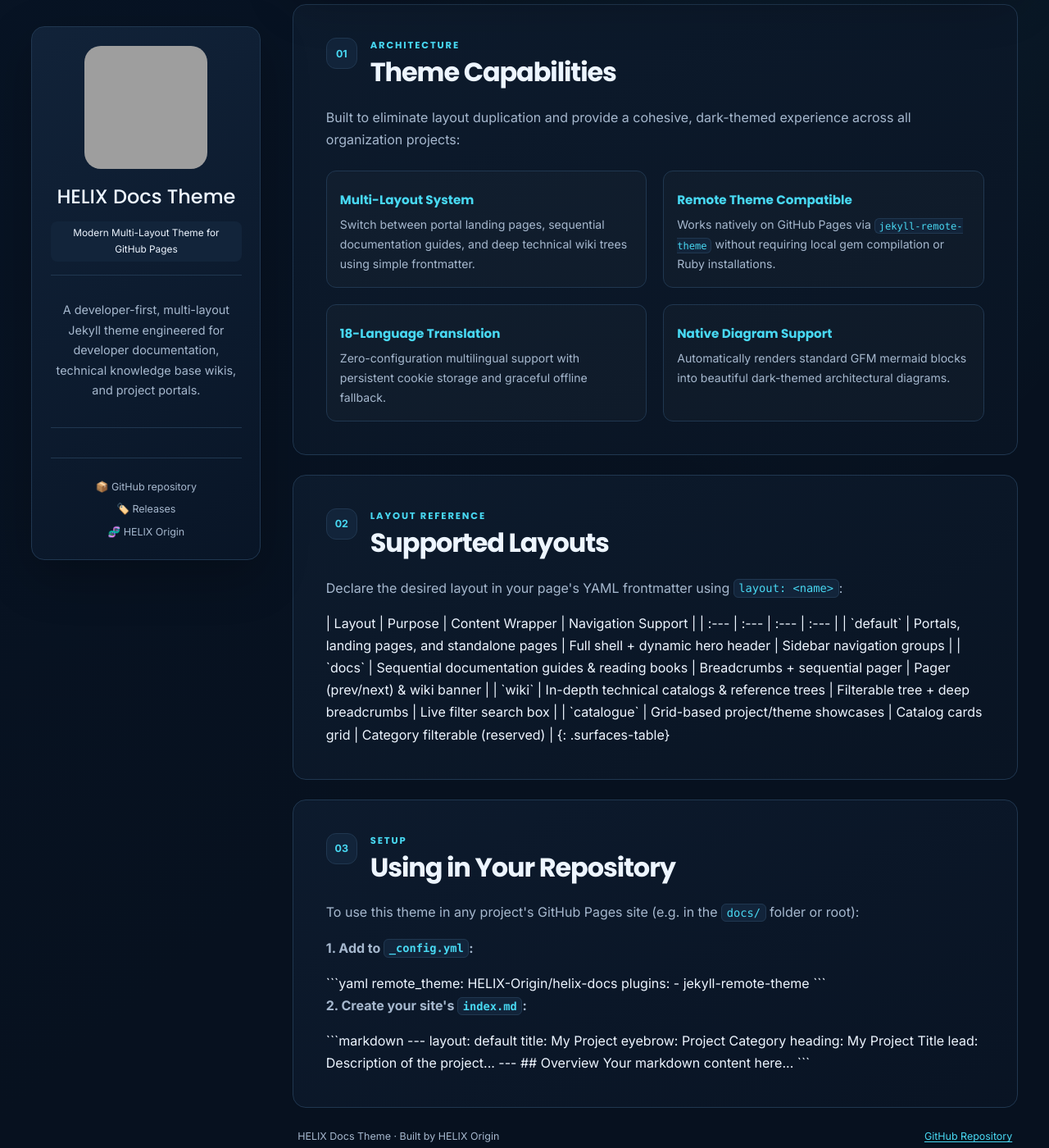
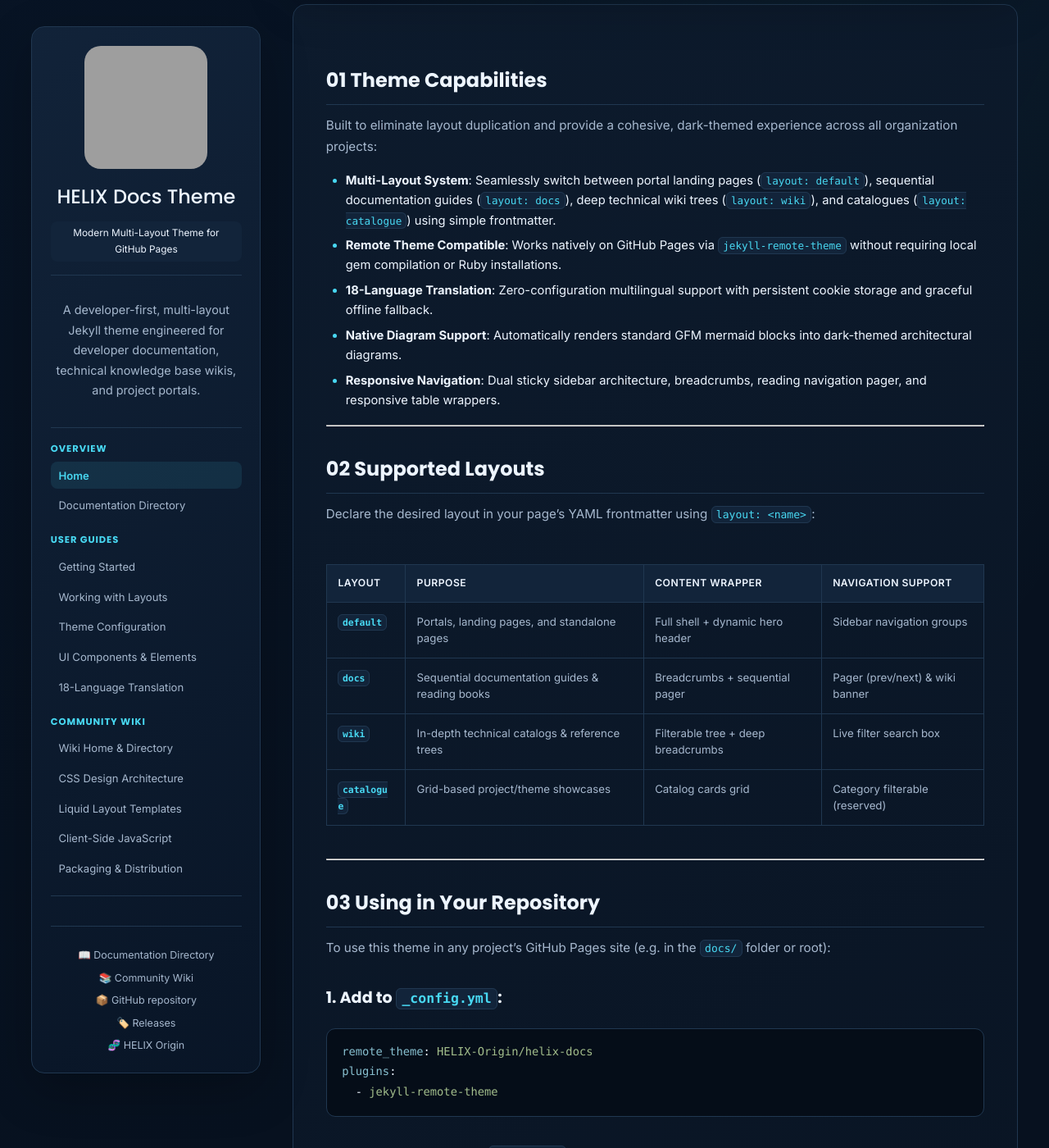
Before and after one commit to HELIX-Origin/helix-docs, a Jekyll site: the page built from index.md, in a window 1280 px wide and 1400 px high, scrolled down 776 px. Shown: the whole window at 82% size. Built offline with Jekyll 4.4.1, drawn with Linux system fonts in a browser that asks for light colours; some of the changed text lies outside the part shown; grey boxes are pictures that could not be loaded.

Commit message:
Fix markdown rendering, add collections, and configure navigation

````diff
--- a/_config.yml
+++ b/_config.yml
@@ -22,12 +22,22 @@ kramdown:
   input: GFM
   hard_wrap: false
   auto_ids: true
+  parse_block_html: true
   syntax_highlighter: rouge
   syntax_highlighter_opts:
     default_lang: yaml
     guess_lang: true
     line_numbers: false
     wrap: true
+
+# Jekyll Collections Registration
+collections:
+  docs:
+    output: true
+    permalink: /docs/:path/
+  wiki:
+    output: true
+    permalink: /wiki/:path/
 
 plugins:
   - jekyll-relative-links
@@ -38,8 +48,41 @@ plugins:
   - jekyll-feed
   - jekyll-seo-tag
 
+relative_links:
+  enabled: true
+  collections: true
+
+optional_front_matter:
+  remove_originals: true
+
+titles_from_headings:
+  enabled: true
+  strip_title: true
+  collections: true
+
 defaults:
   - scope:
       path: ""
     values:
       layout: default
+      comments: false
+
+  - scope:
+      path: "index.md"
+    values:
+      layout: default
+      page_class: page--home
+
+  - scope:
+      type: docs
+    values:
+      layout: docs
+      page_class: page--doc
+      section: docs
+
+  - scope:
+      type: wiki
+    values:
+      layout: wiki
+      page_class: page--wiki
+      section: wiki
--- /dev/null
+++ b/_data/navigation.yml
@@ -0,0 +1,32 @@
+- section: Overview
+  pages:
+    - title: Home
+      path: index.md
+    - title: Documentation Directory
+      path: _docs/index.md
+
+- section: User Guides
+  pages:
+    - title: Getting Started
+      path: _docs/getting-started.md
+    - title: Working with Layouts
+      path: _docs/layouts.md
+    - title: Theme Configuration
+      path: _docs/configuration.md
+    - title: UI Components & Elements
+      path: _docs/components.md
+    - title: 18-Language Translation
+      path: _docs/multilingual.md
+
+- section: Community Wiki
+  pages:
+    - title: Wiki Home & Directory
+      path: _wiki/index.md
+    - title: CSS Design Architecture
+      path: _wiki/css-architecture.md
+    - title: Liquid Layout Templates
+      path: _wiki/layout-templates.md
+    - title: Client-Side JavaScript
+      path: _wiki/javascript-modules.md
+    - title: Packaging & Distribution
+      path: _wiki/gem-packaging.md
--- /dev/null
+++ b/_docs/components.md
@@ -0,0 +1,46 @@
+---
+layout: docs
+title: UI Components & Elements
+eyebrow: User Guides
+heading: UI Components & Elements
+lead: Learn how to leverage built-in Markdown elements, cards, notices, and Mermaid diagrams.
+---
+
+## 📊 Standard Markdown Tables
+
+Tables are automatically styled with rounded borders, dark header panels, and responsive overflow wrappers:
+
+| Feature | Support | Description |
+| :--- | :--- | :--- |
+| **GFM Syntax** | Native | Standard pipe-delimited Markdown tables |
+| **Responsive Wrap** | Automatic | Auto-wrapped in `.table-wrap` for mobile devices |
+| **Theme Highlights** | Built-in | Alternating row backgrounds and accent headers |
+
+---
+
+## 📝 Callout Notices
+
+Use blockquotes or notice blocks to emphasize critical information:
+
+> **Note:** Blockquotes in helix-docs are highlighted with accent borders and dark panel backgrounds.
+
+```html
+<div class="notice">
+  <p><strong>Important:</strong> Custom callout box for alerts and warnings.</p>
+</div>
+```
+
+---
+
+## 🧜‍♀️ Mermaid Architecture Diagrams
+
+Embed architecture diagrams using fenced code blocks with language `mermaid`:
+
+```mermaid
+graph TD
+    Client["Client Browser"] --> CDN["GitHub Pages"]
+    CDN --> Theme["helix-docs Theme"]
+    Theme --> Default["default.html"]
+    Theme --> Docs["docs.html"]
+    Theme --> Wiki["wiki.html"]
+```
--- /dev/null
+++ b/_docs/configuration.md
@@ -0,0 +1,77 @@
+---
+layout: docs
+title: Theme Configuration
+eyebrow: User Guides
+heading: Theme Configuration Reference
+lead: A complete reference for configuring _config.yml, registering collections, and setting defaults.
+---
+
+## ⚙️ Configuration Schema
+
+A typical `_config.yml` using `helix-docs` includes identity settings, collection definitions, and cascade defaults:
+
+```yaml
+# Site Identity & Canonical URLs
+title: My Docs
+tagline: Developer Documentation
+description: "Documentation and reference wiki for my project."
+url: "https://my-org.github.io"
+baseurl: "/my-project"
+repository: "my-org/my-project"
+github_username: "my-org"
+
+# Theme Declaration
+remote_theme: HELIX-Origin/helix-docs
+
+# Markdown Engine
+markdown: kramdown
+kramdown:
+  input: GFM
+  hard_wrap: false
+  auto_ids: true
+  parse_block_html: true
+  syntax_highlighter: rouge
+
+# Collections
+collections:
+  docs:
+    output: true
+    permalink: /docs/:path/
+  wiki:
+    output: true
+    permalink: /wiki/:path/
+
+# Plugins
+plugins:
+  - jekyll-remote-theme
+  - jekyll-relative-links
+  - jekyll-optional-front-matter
+  - jekyll-titles-from-headings
+  - jekyll-default-layout
+  - jekyll-sitemap
+
+# Cascade Defaults
+defaults:
+  - scope:
+      path: ""
+    values:
+      layout: default
+
+  - scope:
+      path: "index.md"
+    values:
+      layout: default
+      page_class: page--home
+
+  - scope:
+      type: docs
+    values:
+      layout: docs
+      page_class: page--doc
+
+  - scope:
+      type: wiki
+    values:
+      layout: wiki
+      page_class: page--wiki
+```
--- /dev/null
+++ b/_docs/getting-started.md
@@ -0,0 +1,50 @@
+---
+layout: docs
+title: Getting Started
+eyebrow: User Guides
+heading: Getting Started with helix-docs
+lead: Learn how to connect helix-docs to any GitHub repository in less than two minutes.
+---
+
+## 🚀 Quick Setup (Remote Theme)
+
+The easiest and recommended way to use `helix-docs` is via `jekyll-remote-theme`. This requires no Ruby installations or build dependencies.
+
+### Step 1: Add Theme to `_config.yml`
+
+In your repository root or `docs/` folder, add the following to `_config.yml`:
+
+```yaml
+remote_theme: HELIX-Origin/helix-docs
+
+plugins:
+  - jekyll-remote-theme
+```
+
+### Step 2: Create `index.md`
+
+Create an `index.md` file using standard GitHub Flavored Markdown:
+
+```markdown
+---
+layout: default
+title: My Project
+eyebrow: Documentation Portal
+heading: Welcome to My Project
+lead: A clean and fast open-source library.
+---
+
+## Overview
+
+Welcome to the documentation for my project!
+```
+
+### Step 3: Enable GitHub Pages
+
+In your GitHub repository settings:
+1. Navigate to **Settings** → **Pages**.
+2. Under **Build and deployment**, select **Deploy from a branch**.
+3. Choose the branch (`main` or `gh-pages`) and folder (`/` or `/docs`).
+4. Click **Save**.
+
+Your documentation site will be compiled by Jekyll using `helix-docs` automatically!
--- /dev/null
+++ b/_docs/index.md
@@ -0,0 +1,21 @@
+---
+layout: docs
+title: Documentation Directory
+eyebrow: User Guides
+heading: Theme Documentation Directory
+lead: Comprehensive guides for installing, configuring, and building multi-layout documentation sites with helix-docs.
+---
+
+## User Guides
+
+- [**Getting Started**]({{ '/docs/getting-started/' | relative_url }}) — Quick start guide for using `helix-docs` as a remote theme on GitHub Pages or locally via RubyGems.
+- [**Working with Layouts**]({{ '/docs/layouts/' | relative_url }}) — Detailed walkthrough of the four supported layouts: `default`, `docs`, `wiki`, and `catalogue`.
+- [**Theme Configuration**]({{ '/docs/configuration/' | relative_url }}) — Complete reference of `_config.yml` keys, collection settings, and cascade defaults.
+- [**UI Components & Elements**]({{ '/docs/components/' | relative_url }}) — Using responsive cards, tables, callout notices, button groups, and Mermaid diagrams.
+- [**18-Language Translation**]({{ '/docs/multilingual/' | relative_url }}) — Configuring and customizing the Google Translate integration and persistent cookie system.
+
+---
+
+## Community Wiki
+
+Looking for deep technical internals, CSS design tokens, or Liquid layout schemas? Explore our [**Technical Wiki Directory**]({{ '/wiki/' | relative_url }}).
--- /dev/null
+++ b/_docs/layouts.md
@@ -0,0 +1,79 @@
+---
+layout: docs
+title: Working with Layouts
+eyebrow: User Guides
+heading: Working with Layouts
+lead: Explore the four built-in layouts and learn how to declare them in your page frontmatter.
+---
+
+## 🎨 Supported Layouts
+
+`helix-docs` supports four layouts designed for developer documentation, knowledge bases, and project portals:
+
+| Layout | Frontmatter | Primary Use Case |
+| :--- | :--- | :--- |
+| **Default** | `layout: default` | Portal home pages (`index.md`), landing pages, standalone articles |
+| **Docs** | `layout: docs` | Sequential user guides, tutorials, reading manuals in `_docs/` |
+| **Wiki** | `layout: wiki` | Deep technical knowledge bases, API catalogs, topic trees in `_wiki/` |
+| **Catalogue** | `layout: catalogue` | Grid-based showcases for projects, plugins, or theme variants |
+
+---
+
+## 1. Default Layout (`default`)
+
+The `default` layout provides a sticky brand sidebar, a top navigation bar, Google Translate, and a hero header driven by frontmatter variables:
+
+```markdown
+---
+layout: default
+title: Page Title
+eyebrow: Category Label
+heading: Primary Headline
+lead: Explanatory lead paragraph...
+header_actions:
+  - title: Get Started
+    url: /docs/getting-started/
+    class: button--primary
+---
+```
+
+---
+
+## 2. Docs Layout (`docs`)
+
+The `docs` layout is optimized for reading sequential documentation:
+- Breadcrumb navigation path
+- Section grouping from `_data/navigation.yml`
+- Reading navigation pager (**← Previous** and **Next →**)
+- Edit on GitHub link
+
+```markdown
+---
+layout: docs
+title: Getting Started
+eyebrow: User Guides
+---
+```
+
+---
+
+## 3. Wiki Layout (`wiki`)
+
+The `wiki` layout provides a Just-the-docs style knowledge base experience:
+- Interactive live search filter input
+- Multi-tier topic hierarchy tree
+- Deep breadcrumbs
+
+```markdown
+---
+layout: wiki
+title: CSS Architecture
+eyebrow: Technical Reference
+---
+```
+
+---
+
+## 4. Catalogue Layout (`catalogue`)
+
+The `catalogue` layout is reserved for card grids displaying project collections, theme previews, or downloadable packages.
--- /dev/null
+++ b/_docs/multilingual.md
@@ -0,0 +1,38 @@
+---
+layout: docs
+title: 18-Language Translation
+eyebrow: User Guides
+heading: Multilingual Translation Engine
+lead: Zero-configuration Google Translate dropdown with persistent cookie state and graceful degradation.
+---
+
+## 🌐 Supported Languages
+
+`helix-docs` supports 18 languages configured out of the box via `_data/languages.yml`:
+
+| Code | Language | Native Label |
+| :--- | :--- | :--- |
+| `en` | English | English |
+| `ja` | Japanese | 日本語 |
+| `zh-CN` | Chinese (Simplified) | 简体中文 |
+| `zh-TW` | Chinese (Traditional) | 繁體中文 |
+| `ko` | Korean | 한국어 |
+| `es` | Spanish | Español |
+| `fr` | French | Français |
+| `de` | German | Deutsch |
+| `ru` | Russian | Русский |
+| `pt` | Portuguese | Português |
+| `it` | Italian | Italiano |
+| `th` | Thai | ไทย |
+| `vi` | Vietnamese | Tiếng Việt |
+| `id` | Indonesian | Bahasa Indonesia |
+| `pl` | Polish | Polski |
+| `nl` | Dutch | Nederlands |
+| `tr` | Turkish | Türkçe |
+| `ar` | Arabic | العربية |
+
+---
+
+## 🍪 Persistent Cookie Storage
+
+When a user selects a language from the dropdown, the selection is saved to the `googtrans` cookie, persisting across page loads and sub-paths automatically.
--- a/_layouts/default.html
+++ b/_layouts/default.html
@@ -43,15 +43,34 @@
         {%- if site.data.navigation %}
         <nav class="docs-nav" aria-label="Documentation pages">
           {%- for group in site.data.navigation %}
-          {%- assign group_pages = group.pages | where_exp: "entry", "site_paths contains entry.path" %}
-          {%- if group_pages.size > 0 %}
+          {%- if group.pages.size > 0 %}
           <div class="docs-nav-group">
             <h2 class="docs-nav-heading">{{ group.section }}</h2>
             <ul>
-              {%- for entry in group_pages %}
+              {%- for entry in group.pages %}
               {%- assign entry_doc = all_site_docs | where: "path", entry.path | first -%}
-              {%- assign entry_url = entry_doc.url | default: entry.path | relative_url -%}
-              <li><a href="{{ entry_url }}"{% if entry.path == page.path %} class="active" aria-current="page"{% endif %}>{{ entry.title | escape }}</a></li>
+              {%- if entry_doc == nil -%}
+                {%- for d in all_site_docs -%}
+                  {%- if d.path == entry.path or d.relative_path == entry.path or d.url == entry.path or d.url == entry.url -%}
+                    {%- assign entry_doc = d -%}
+                    {%- break -%}
+                  {%- endif -%}
+                {%- endfor -%}
+              {%- endif -%}
+              {%- if entry_doc -%}
+                {%- assign entry_url = entry_doc.url | relative_url -%}
+              {%- elsif entry.url -%}
+                {%- assign entry_url = entry.url | relative_url -%}
+              {%- elsif entry.path -%}
+                {%- assign entry_url = entry.path | remove: ".md" | remove_first: "_" | prepend: "/" | relative_url -%}
+              {%- else -%}
+                {%- assign entry_url = "#" -%}
+              {%- endif -%}
+              {%- assign is_active = false -%}
+              {%- if entry.path == page.path or entry_url == page.url or (entry_doc and page.url == entry_doc.url) -%}
+                {%- assign is_active = true -%}
+              {%- endif -%}
+              <li><a href="{{ entry_url }}"{% if is_active %} class="active" aria-current="page"{% endif %}>{{ entry.title | escape }}</a></li>
               {%- endfor %}
             </ul>
           </div>
@@ -62,14 +81,14 @@
         <div class="separator" aria-hidden="true"></div>
         {%- endif %}
 
-        <div class="sidebar__footer">
+          <div class="sidebar__footer">
           {%- if page.path != 'index.md' and page.url != '/' -%}
           <a href="{{ '/' | relative_url }}">🏠 Portal Home</a>
           {%- endif -%}
-          {%- if site.collections.docs -%}
+          {%- if site.docs or site.collections.docs -%}
           <a href="{{ '/docs/' | relative_url }}">📖 Documentation Directory</a>
           {%- endif -%}
-          {%- if site.collections.wiki -%}
+          {%- if site.wiki or site.collections.wiki -%}
           <a href="{{ '/wiki/' | relative_url }}">📚 Community Wiki</a>
           {%- endif -%}
           {%- if repo_slug -%}
@@ -97,10 +116,10 @@
                 <li><a class="navbar-link" href="#projects">Projects</a></li>
                 {%- endif -%}
               {%- endif -%}
-              {%- if site.collections.docs -%}
+              {%- if site.docs or site.collections.docs -%}
               <li><a class="navbar-link{% if page.url contains '/docs/' or page.collection == 'docs' %} active{% endif %}" href="{{ '/docs/' | relative_url }}">Docs</a></li>
               {%- endif -%}
-              {%- if site.collections.wiki -%}
+              {%- if site.wiki or site.collections.wiki -%}
               <li><a class="navbar-link{% if page.url contains '/wiki/' or page.collection == 'wiki' %} active{% endif %}" href="{{ '/wiki/' | relative_url }}">Wiki</a></li>
               {%- endif -%}
               {%- if repo_slug -%}
@@ -131,15 +150,9 @@
           {%- endif -%}
         </header>
 
-        {%- if page.path == 'index.md' or page.url == '/' or page.page_class contains 'page--home' -%}
-        <div class="landing-content">
-          {{ content }}
-        </div>
-        {%- else -%}
         <article class="doc-section documentation-content">
           {{ content }}
         </article>
-        {%- endif -%}
 
         <footer class="site-footer">
           <span>{{ site.title | default: "HELIX Origin" }} · Built by HELIX Origin</span>
--- /dev/null
+++ b/_wiki/index.md
@@ -0,0 +1,14 @@
+---
+layout: wiki
+title: Wiki Directory
+eyebrow: Technical Reference
+heading: Community Wiki & Technical Architecture
+lead: In-depth technical specifications, CSS variable tokens, Liquid layout hierarchies, and JavaScript module documentation.
+---
+
+## Technical Topics
+
+- [**CSS Design Architecture**]({{ '/wiki/css-architecture/' | relative_url }}) — Complete token maps, CSS custom properties, and responsive layout grids.
+- [**Liquid Layout Templates**]({{ '/wiki/layout-templates/' | relative_url }}) — Template inheritance, include hooks, and Liquid context variables.
+- [**Client-Side JavaScript**]({{ '/wiki/javascript-modules/' | relative_url }}) — Architecture of the Google Translate cookie engine and Mermaid diagram runner.
+- [**Packaging & Distribution**]({{ '/wiki/gem-packaging/' | relative_url }}) — Building as a RubyGem and publishing via GitHub Pages remote theme.
--- /dev/null
+++ b/_wiki/javascript-modules.md
@@ -0,0 +1,26 @@
+---
+layout: wiki
+title: Client-Side JavaScript
+eyebrow: Technical Reference
+heading: Client-Side JavaScript Modules
+lead: Architecture of translate.js and mermaid-init.js modules.
+---
+
+## 🌐 Google Translate Module (`translate.js`)
+
+The translation engine operates in a self-executing closure:
+1. Reads the `googtrans` cookie or URL query `?lang=<code>`.
+2. Suppresses default Google Translate banners and tooltips.
+3. Automatically triggers hidden `goog-te-combo` select elements on change.
+4. Preserves language selection across page reloads and relative navigation.
+
+---
+
+## 🧜‍♀️ Mermaid Integration (`mermaid-init.js`)
+
+The Mermaid module dynamically enhances pages after DOM content loads:
+1. Scans the DOM for `<pre class="language-mermaid">` or `<div class="language-mermaid">`.
+2. Extracts raw Mermaid diagram syntax.
+3. Initializes Mermaid with custom dark mode variables (`#07111f`, `#48d8f2`).
+4. Replaces code blocks with `<pre class="mermaid">` and executes `mermaid.run()`.
+5. Automatically wraps bare `<table>` elements in responsive `.table-wrap` divs.
--- a/index.md
+++ b/index.md
@@ -9,50 +9,26 @@ header_actions:
   - title: View on GitHub ↗
     url: https://github.com/HELIX-Origin/helix-docs
     class: button--primary
+  - title: Read Documentation
+    url: /docs/
+    class: button--secondary
 ---
 
-<section id="features" class="doc-section">
-  <div class="section-heading">
-    <span class="section-number">01</span>
-    <div>
-      <p class="eyebrow">Architecture</p>
-      <h2>Theme Capabilities</h2>
-    </div>
-  </div>
-  <p>
-    Built to eliminate layout duplication and provide a cohesive, dark-themed experience across all organization projects:
-  </p>
-  <div class="features-grid">
-    <div class="feature-card">
-      <h3>Multi-Layout System</h3>
-      <p>Switch between portal landing pages, sequential documentation guides, and deep technical wiki trees using simple frontmatter.</p>
-    </div>
-    <div class="feature-card">
-      <h3>Remote Theme Compatible</h3>
-      <p>Works natively on GitHub Pages via <code>jekyll-remote-theme</code> without requiring local gem compilation or Ruby installations.</p>
-    </div>
-    <div class="feature-card">
-      <h3>18-Language Translation</h3>
-      <p>Zero-configuration multilingual support with persistent cookie storage and graceful offline fallback.</p>
-    </div>
-    <div class="feature-card">
-      <h3>Native Diagram Support</h3>
-      <p>Automatically renders standard GFM mermaid blocks into beautiful dark-themed architectural diagrams.</p>
-    </div>
-  </div>
-</section>
+## 01 Theme Capabilities
 
-<section id="layouts" class="doc-section">
-  <div class="section-heading">
-    <span class="section-number">02</span>
-    <div>
-      <p class="eyebrow">Layout Reference</p>
-      <h2>Supported Layouts</h2>
-    </div>
-  </div>
-  <p>
-    Declare the desired layout in your page's YAML frontmatter using <code>layout: &lt;name&gt;</code>:
-  </p>
+Built to eliminate layout duplication and provide a cohesive, dark-themed experience across all organization projects:
+
+- **Multi-Layout System**: Seamlessly switch between portal landing pages (`layout: default`), sequential documentation guides (`layout: docs`), deep technical wiki trees (`layout: wiki`), and catalogues (`layout: catalogue`) using simple frontmatter.
+- **Remote Theme Compatible**: Works natively on GitHub Pages via `jekyll-remote-theme` without requiring local gem compilation or Ruby installations.
+- **18-Language Translation**: Zero-configuration multilingual support with persistent cookie storage and graceful offline fallback.
+- **Native Diagram Support**: Automatically renders standard GFM mermaid blocks into dark-themed architectural diagrams.
+- **Responsive Navigation**: Dual sticky sidebar architecture, breadcrumbs, reading navigation pager, and responsive table wrappers.
+
+---
+
+## 02 Supported Layouts
+
+Declare the desired layout in your page's YAML frontmatter using `layout: <name>`:
 
 | Layout | Purpose | Content Wrapper | Navigation Support |
 | :--- | :--- | :--- | :--- |
@@ -60,23 +36,14 @@ header_actions:
 | `docs` | Sequential documentation guides & reading books | Breadcrumbs + sequential pager | Pager (prev/next) & wiki banner |
 | `wiki` | In-depth technical catalogs & reference trees | Filterable tree + deep breadcrumbs | Live filter search box |
 | `catalogue` | Grid-based project/theme showcases | Catalog cards grid | Category filterable (reserved) |
-{: .surfaces-table}
 
-</section>
+---
 
-<section id="installation" class="doc-section">
-  <div class="section-heading">
-    <span class="section-number">03</span>
-    <div>
-      <p class="eyebrow">Setup</p>
-      <h2>Using in Your Repository</h2>
-    </div>
-  </div>
-  <p>
-    To use this theme in any project's GitHub Pages site (e.g. in the <code>docs/</code> folder or root):
-  </p>
+## 03 Using in Your Repository
 
-  <p><strong>1. Add to <code>_config.yml</code>:</strong></p>
+To use this theme in any project's GitHub Pages site (e.g. in the `docs/` folder or root):
+
+### 1. Add to `_config.yml`:
 
 ```yaml
 remote_theme: HELIX-Origin/helix-docs
@@ -84,7 +51,7 @@ plugins:
   - jekyll-remote-theme
 ```
 
-  <p><strong>2. Create your site's <code>index.md</code>:</strong></p>
+### 2. Create your site's `index.md`:
 
 ```markdown
 ---
@@ -98,5 +65,3 @@ lead: Description of the project...
 ## Overview
 Your markdown content here...
 ```
-
-</section>
````
Also changed, not shown: _layouts/docs.html (+31 -14 lines), _layouts/wiki.html (+27 -10 lines), _wiki/css-architecture.md (added, +40 -0 lines), _wiki/gem-packaging.md (added, +44 -0 lines), _wiki/layout-templates.md (added, +29 -0 lines).
